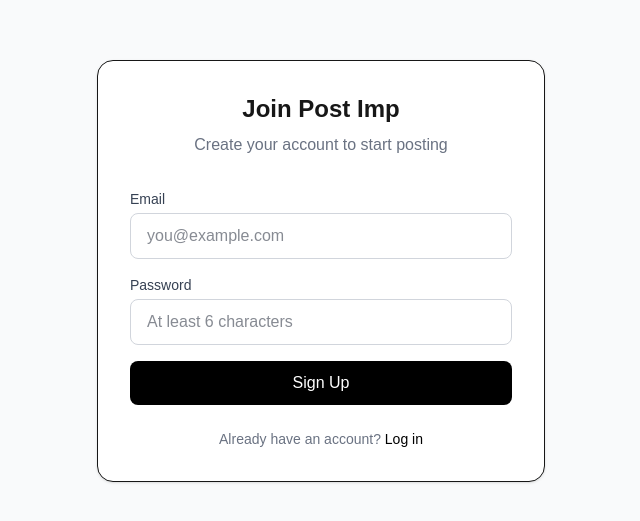
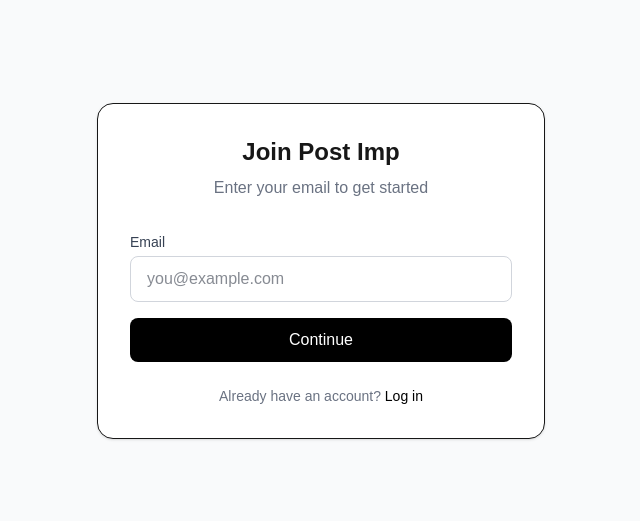
Before and after one commit to bitdrift/postimp, a Next.js app: page /signup in a window 1280 px wide. Shown: the part 129-650 px from the top of the page, without its empty margins (319-959 px from the left). Built offline with nearby package versions, Linux system fonts and the light colour scheme.

Commit message:
Add email-first signup flow with account state detection
Splits signup into a two-step flow: collect email first, then branch
based on whether the account is new, unconfirmed, or already confirmed.

Co-Authored-By: Claude Opus 4.6 <noreply@anthropic.com>

```diff
--- /dev/null
+++ b/src/app/api/auth/check-email/route.ts
@@ -0,0 +1,45 @@
+import { NextRequest, NextResponse } from "next/server";
+import { createAdminClient } from "@/lib/supabase/admin";
+
+export async function POST(request: NextRequest) {
+  const { email } = await request.json();
+
+  if (!email) {
+    return NextResponse.json({ error: "Email required" }, { status: 400 });
+  }
+
+  const supabase = createAdminClient();
+
+  // Query auth.users table directly via admin client
+  const { data, error } = await supabase
+    .from("auth.users")
+    .select("email_confirmed_at")
+    .eq("email", email.toLowerCase())
+    .maybeSingle();
+
+  // If direct table query fails (permissions), fall back to listUsers
+  if (error) {
+    const { data: listData } = await supabase.auth.admin.listUsers();
+    const user = listData?.users.find(
+      (u) => u.email?.toLowerCase() === email.toLowerCase()
+    );
+
+    if (!user) {
+      return NextResponse.json({ status: "new" });
+    }
+    if (!user.email_confirmed_at) {
+      return NextResponse.json({ status: "unconfirmed" });
+    }
+    return NextResponse.json({ status: "confirmed" });
+  }
+
+  if (!data) {
+    return NextResponse.json({ status: "new" });
+  }
+
+  if (!data.email_confirmed_at) {
+    return NextResponse.json({ status: "unconfirmed" });
+  }
+
+  return NextResponse.json({ status: "confirmed" });
+}
--- a/src/app/signup/page.tsx
+++ b/src/app/signup/page.tsx
@@ -4,6 +4,8 @@ import { useState, Suspense } from "react";
 import { useSearchParams } from "next/navigation";
 import { createClient } from "@/lib/supabase/client";
 import Link from "next/link";
+
+type Step = "email" | "password" | "emailSent";
 
 export default function SignupPage() {
   return (
@@ -14,30 +16,73 @@ export default function SignupPage() {
         </div>
       }
     >
-      <SignupForm />
+      <SignupFlow />
     </Suspense>
   );
 }
 
-function SignupForm() {
+function SignupFlow() {
+  const [step, setStep] = useState<Step>("email");
   const [email, setEmail] = useState("");
   const [password, setPassword] = useState("");
+  const [confirmPassword, setConfirmPassword] = useState("");
   const [smsConsent, setSmsConsent] = useState(false);
   const [error, setError] = useState("");
   const [loading, setLoading] = useState(false);
-  const [emailSent, setEmailSent] = useState(false);
+  const [resending, setResending] = useState(false);
+  const [resendSuccess, setResendSuccess] = useState(false);
+  const [confirmedMessage, setConfirmedMessage] = useState(false);
   const searchParams = useSearchParams();
   const token = searchParams.get("token");
 
-  async function handleSubmit(e: React.FormEvent) {
+  async function handleEmailSubmit(e: React.FormEvent) {
     e.preventDefault();
     setError("");
     setLoading(true);
 
     try {
+      const res = await fetch("/api/auth/check-email", {
+        method: "POST",
+        headers: { "Content-Type": "application/json" },
+        body: JSON.stringify({ email }),
+      });
+
+      if (!res.ok) {
+        setError("Something went wrong. Please try again.");
+        setLoading(false);
+        return;
+      }
+
+      const { status } = await res.json();
+
+      if (status === "new") {
+        setStep("password");
+      } else if (status === "unconfirmed") {
+        setStep("emailSent");
+      } else if (status === "confirmed") {
+        setConfirmedMessage(true);
+      }
+    } catch {
+      setError("Something went wrong. Please try again.");
+    } finally {
+      setLoading(false);
+    }
+  }
+
+  async function handlePasswordSubmit(e: React.FormEvent) {
+    e.preventDefault();
+    setError("");
+
+    if (password !== confirmPassword) {
+      setError("Passwords don't match.");
+      return;
+    }
+
+    setLoading(true);
+
+    try {
       let phone: string | null = null;
 
-      // If token provided, validate it and get phone number (SMS signup)
       if (token) {
         const res = await fetch("/api/auth/validate-token", {
           method: "POST",
@@ -56,7 +101,6 @@ function SignupForm() {
         phone = data.phone;
       }
 
-      // Create Supabase auth user
       const supabase = createClient();
       const { error: signUpError } = await supabase.auth.signUp({
         email,
@@ -72,7 +116,7 @@ function SignupForm() {
         return;
       }
 
-      setEmailSent(true);
+      setStep("emailSent");
     } catch {
       setError("Something went wrong. Please try again.");
     } finally {
@@ -80,12 +124,10 @@ function SignupForm() {
     }
   }
 
-  const [resending, setResending] = useState(false);
-  const [resendSuccess, setResendSuccess] = useState(false);
-
   async function handleResend() {
     setResending(true);
     setResendSuccess(false);
+    setError("");
     const supabase = createClient();
     const { error: resendError } = await supabase.auth.resend({
       type: "signup",
@@ -99,7 +141,7 @@ function SignupForm() {
     }
   }
 
-  if (emailSent) {
+  if (step === "emailSent") {
     return (
       <div className="min-h-screen flex items-center justify-center bg-gray-50 px-4">
         <div className="w-full max-w-md">
@@ -147,10 +189,13 @@ function SignupForm() {
             Join Post Imp
           </h1>
           <p className="text-gray-500 text-center mb-8">
-            Create your account to start posting
+            {step === "email"
+              ? "Enter your email to get started"
+              : "Create a password for your account"}
           </p>
 
-          <form onSubmit={handleSubmit} className="space-y-4">
+          {step === "email" && (
+            <form onSubmit={handleEmailSubmit} className="space-y-4">
               <div>
                 <label
                   htmlFor="email"
@@ -169,6 +214,37 @@ function SignupForm() {
                 />
               </div>
 
+              {confirmedMessage && (
+                <div className="bg-blue-50 text-blue-800 rounded-lg p-3 text-sm">
+                  You already have an account.{" "}
+                  <Link href="/login" className="font-medium underline">
+                    Log in instead
+                  </Link>
+                </div>
+              )}
+
+              {error && (
+                <div className="bg-red-50 text-red-700 rounded-lg p-3 text-sm">
+                  {error}
+                </div>
+              )}
+
+              <button
+                type="submit"
+                disabled={loading}
+                className="w-full bg-black text-white rounded-lg py-2.5 font-medium hover:bg-gray-800 disabled:opacity-50 disabled:cursor-not-allowed transition-colors"
+              >
+                {loading ? "Checking..." : "Continue"}
+              </button>
+            </form>
+          )}
+
+          {step === "password" && (
+            <form onSubmit={handlePasswordSubmit} className="space-y-4">
+              <div className="bg-gray-50 rounded-lg px-4 py-2.5 text-sm text-gray-600">
+                {email}
+              </div>
+
               <div>
                 <label
                   htmlFor="password"
@@ -185,6 +261,25 @@ function SignupForm() {
                   minLength={6}
                   className="w-full rounded-lg border border-gray-300 px-4 py-2.5 text-gray-900 focus:ring-2 focus:ring-black focus:border-transparent outline-none"
                   placeholder="At least 6 characters"
+                />
+              </div>
+
+              <div>
+                <label
+                  htmlFor="confirm-password"
+                  className="block text-sm font-medium text-gray-700 mb-1"
+                >
+                  Confirm Password
+                </label>
+                <input
+                  id="confirm-password"
+                  type="password"
+                  value={confirmPassword}
+                  onChange={(e) => setConfirmPassword(e.target.value)}
+                  required
+                  minLength={6}
+                  className="w-full rounded-lg border border-gray-300 px-4 py-2.5 text-gray-900 focus:ring-2 focus:ring-black focus:border-transparent outline-none"
+                  placeholder="Re-enter your password"
                 />
               </div>
 
@@ -224,7 +319,21 @@ function SignupForm() {
               >
                 {loading ? "Creating account..." : "Sign Up"}
               </button>
+
+              <button
+                type="button"
+                onClick={() => {
+                  setStep("email");
+                  setPassword("");
+                  setConfirmPassword("");
+                  setError("");
+                }}
+                className="w-full text-sm text-gray-500 hover:text-gray-700 transition-colors"
+              >
+                &larr; Back
+              </button>
             </form>
+          )}
 
           <p className="text-center text-sm text-gray-500 mt-6">
             Already have an account?{" "}
```
Lines whose indentation alone changed are shown as unchanged.
